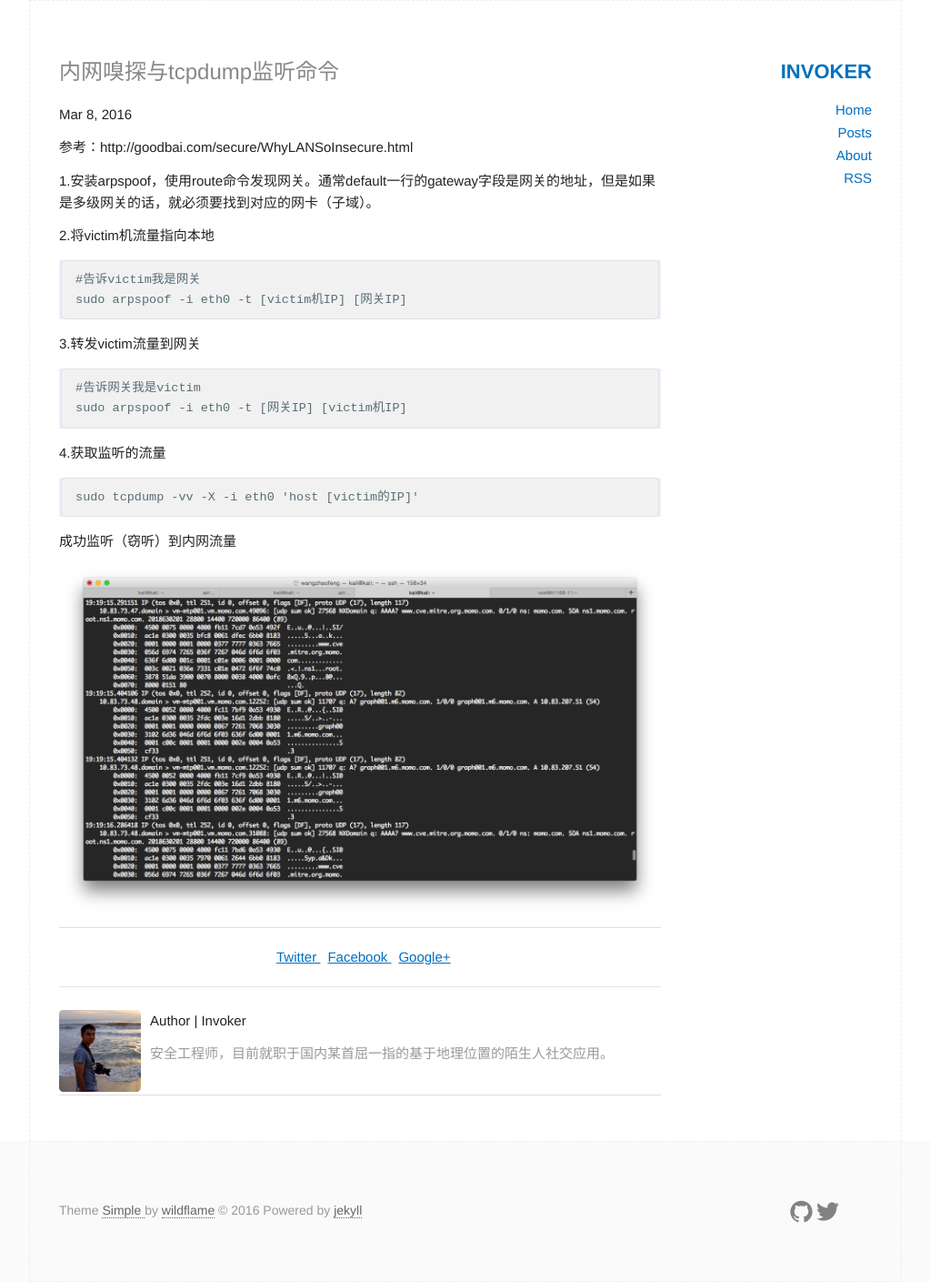
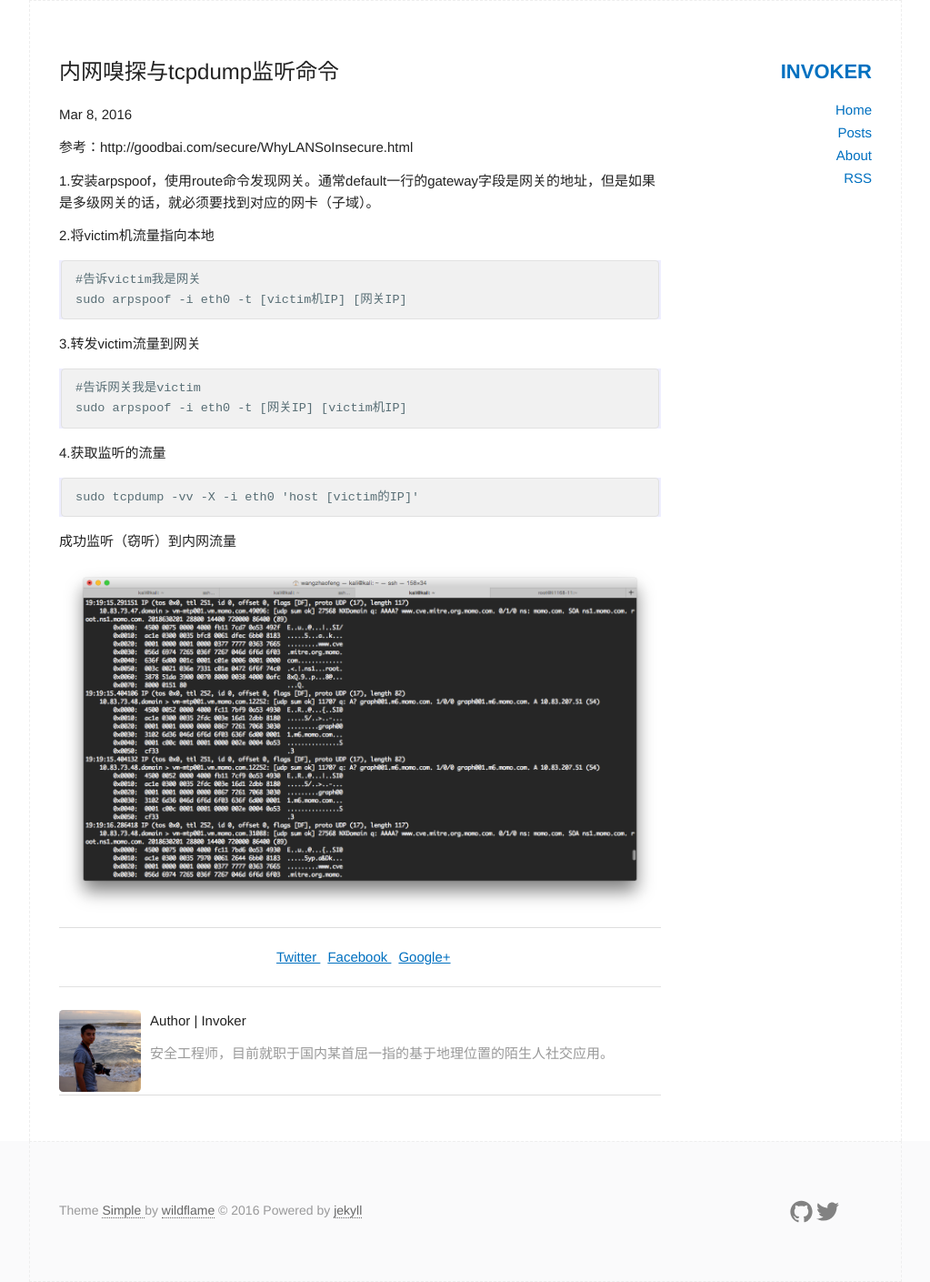
Before and after one commit to wangzf0225/wangzf0225.github.io, a Jekyll site: the page built from _posts/2016-03-08-Intranet-sniff-and-tcpdump-monitor-command.md, in a window 1280 px wide. Shown: the whole page at 91% size, without its empty margins (128-1151 px from the left). Built offline with Jekyll 4.4.1, drawn with Linux system fonts in a browser that asks for light colours.

Commit message:
transfer a article

```diff
--- a/_layouts/post.html
+++ b/_layouts/post.html
@@ -4,7 +4,7 @@ layout: default
 <article class="post" itemscope itemtype="http://schema.org/BlogPosting">
 
   <header class="artilce_header">
-    <h1 style="color:#888";class="artilce_title" itemprop="name headline">{{ page.title }}</h1>
+    <h1 class="artilce_title" itemprop="name headline">{{ page.title }}</h1>
     <p class="artilce_meta"><time datetime="{{ page.date | date_to_xmlschema }}" itemprop="datePublished">{{ page.date | date: "%b %-d, %Y" }}</time>{% if page.author %} • <span itemprop="author" itemscope itemtype="http://schema.org/Person"><span itemprop="name">{{ page.author }}</span></span>{% endif %}</p>
   </header>
 
```
